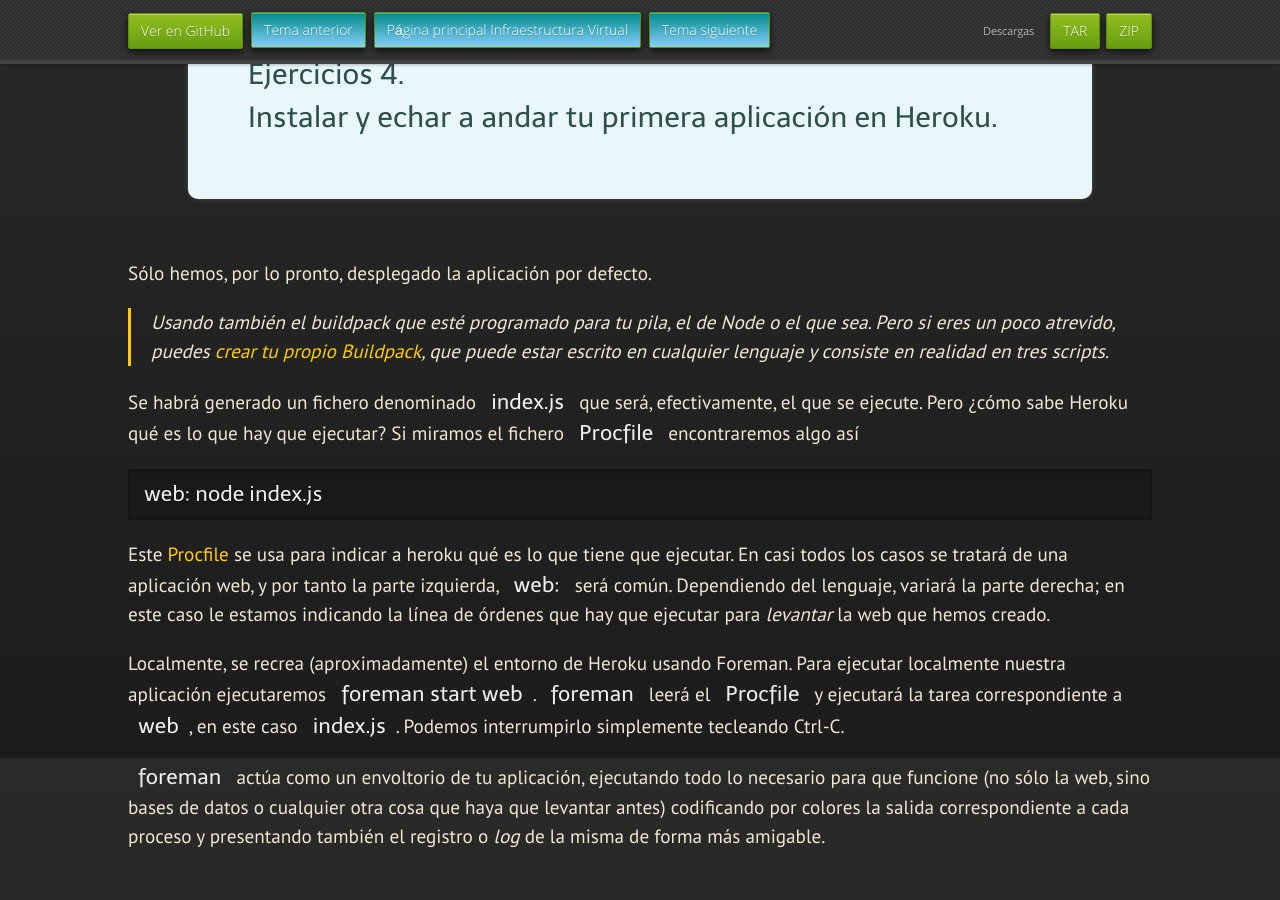
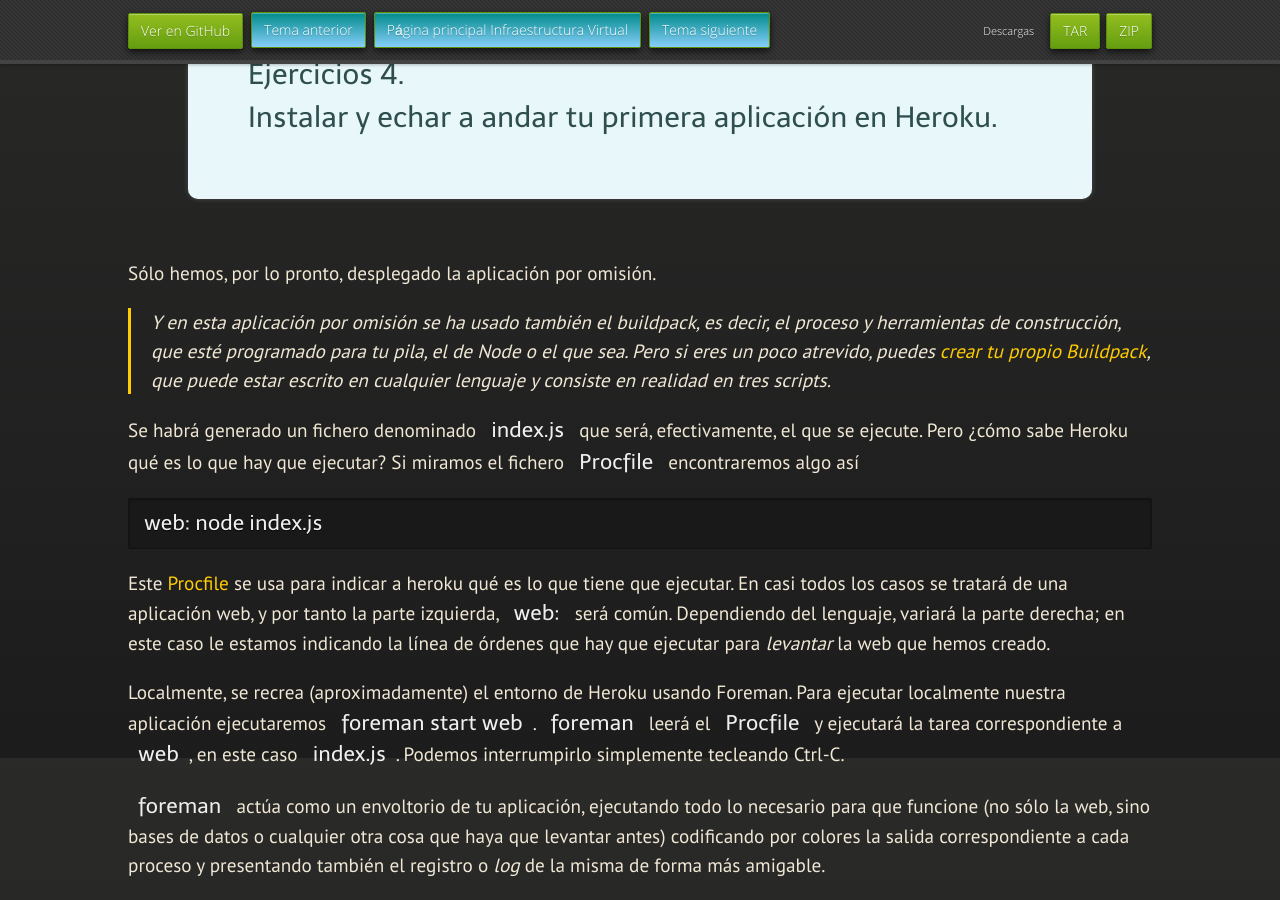
Before and after one commit to JJ/IV, a Jekyll site: the page built from documentos/temas/PaaS.md, in a window 1280 px wide and 900 px high, scrolled down 10042 px. Built offline with Jekyll 4.4.1, drawn with Linux system fonts in a browser that asks for light colours; nearby versions of some CDN libraries; some web fonts are replaced.

Commit message:
Sync documentos/temas/PaaS.md de master a gh-pages

```diff
--- a/documentos/temas/PaaS.md
+++ b/documentos/temas/PaaS.md
@@ -422,10 +422,10 @@ post-`push`, [compilar y ejecutar la aplicación a través de los llamados
 
 </div>
 
+Sólo hemos, por lo pronto, desplegado la aplicación por omisión.
 
-Sólo hemos, por lo pronto, desplegado la aplicación por defecto.
-
->Usando también el *buildpack* que esté programado para tu pila, el de
+>Y en esta aplicación por omisión se ha usado también el *buildpack*,
+>es decir, el proceso y herramientas de construcción, que esté programado para tu pila, el de
 >Node o el que sea. Pero si eres un poco atrevido, puedes
 >[crear tu propio Buildpack](https://devcenter.heroku.com/articles/buildpack-api),
 >que puede estar escrito en cualquier lenguaje y consiste en realidad
@@ -438,7 +438,6 @@ hay que ejecutar? Si miramos el fichero `Procfile` encontraremos algo
 así
 
 	web: node index.js
-
 
 Este [Procfile](https://devcenter.heroku.com/articles/procfile) se usa
 para indicar a heroku qué es lo que tiene que ejecutar. En casi todos
```
